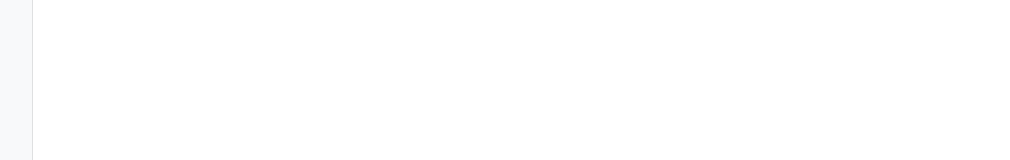
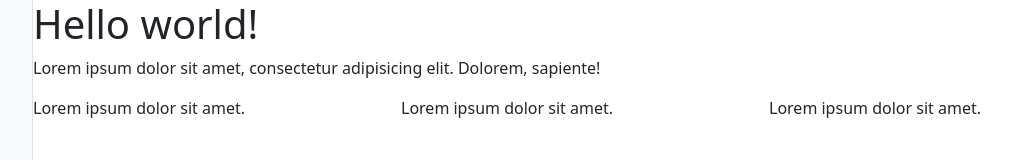
Before and after one commit to summerlightningman/js-site-constructor, a plain HTML site: page index.html in a window 1280 px wide. Shown: the top 160 px of the page, without its empty margins (167-1177 px from the left). Drawn offline with nearby package versions, Linux system fonts and the light colour scheme.

Commit message:
added structure

```diff
--- a/index.html
+++ b/index.html
@@ -10,7 +10,34 @@
 <body>
 <div id="app" class="container-fluid">
     <div id="panel" class="bg-light sidebar"></div>
-    <div id="site" class="content"></div>
+
+    <div id="site" class="content">
+        <div class="row">
+            <div class="col-sm">
+                <h1>Hello world!</h1>
+            </div>
+        </div>
+
+        <div class="row">
+            <div class="col-sm">
+                <p>Lorem ipsum dolor sit amet, consectetur adipisicing elit. Dolorem, sapiente!</p>
+            </div>
+        </div>
+
+        <div class="row">
+            <div class="col-sm">
+                <p>Lorem ipsum dolor sit amet.</p>
+            </div>
+            <div class="col-sm">
+                <p>Lorem ipsum dolor sit amet.</p>
+            </div>
+            <div class="col-sm">
+                <p>Lorem ipsum dolor sit amet.</p>
+            </div>
+        </div>
+    </div>
+
+
 </div>
 </body>
 </html>
```
